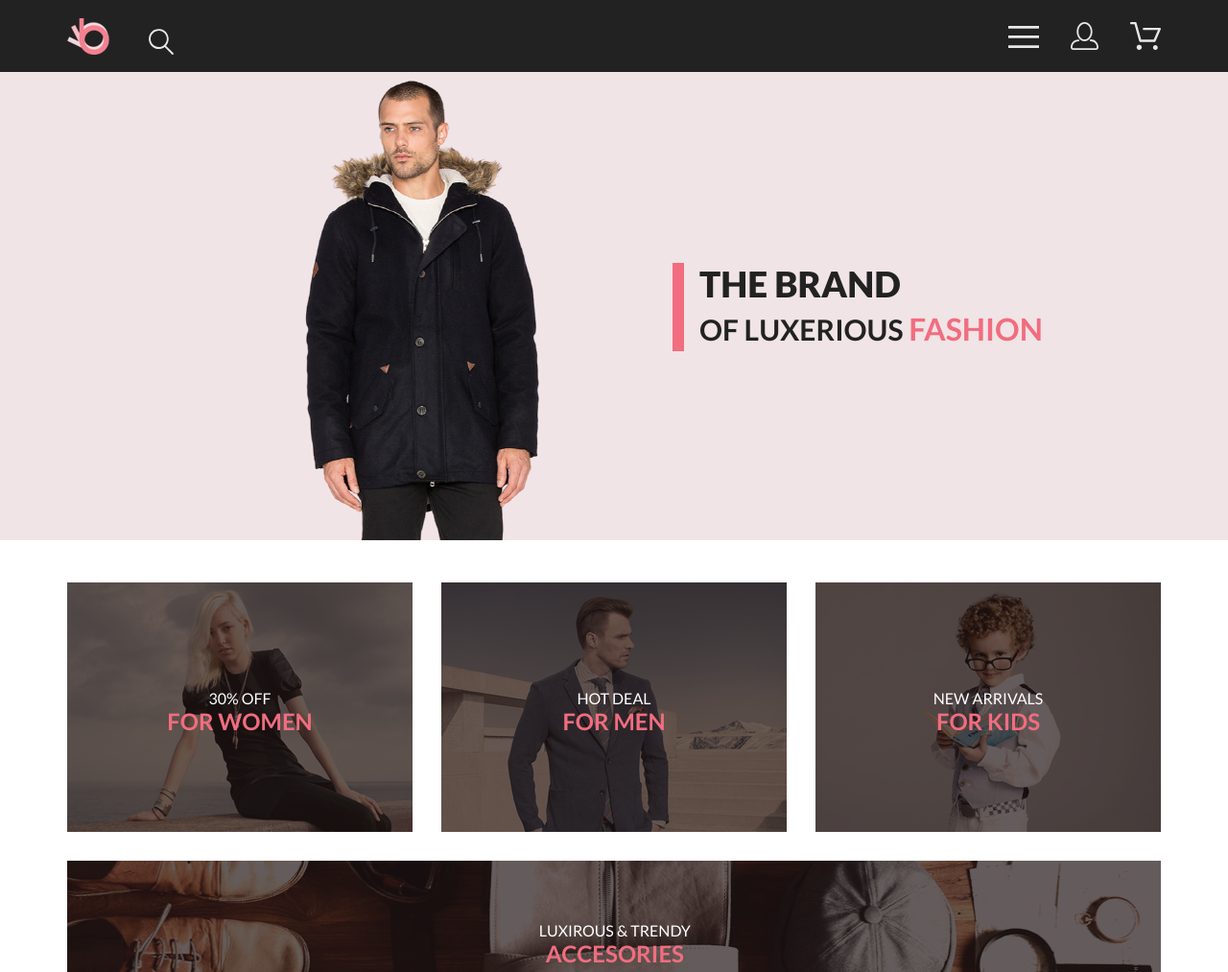
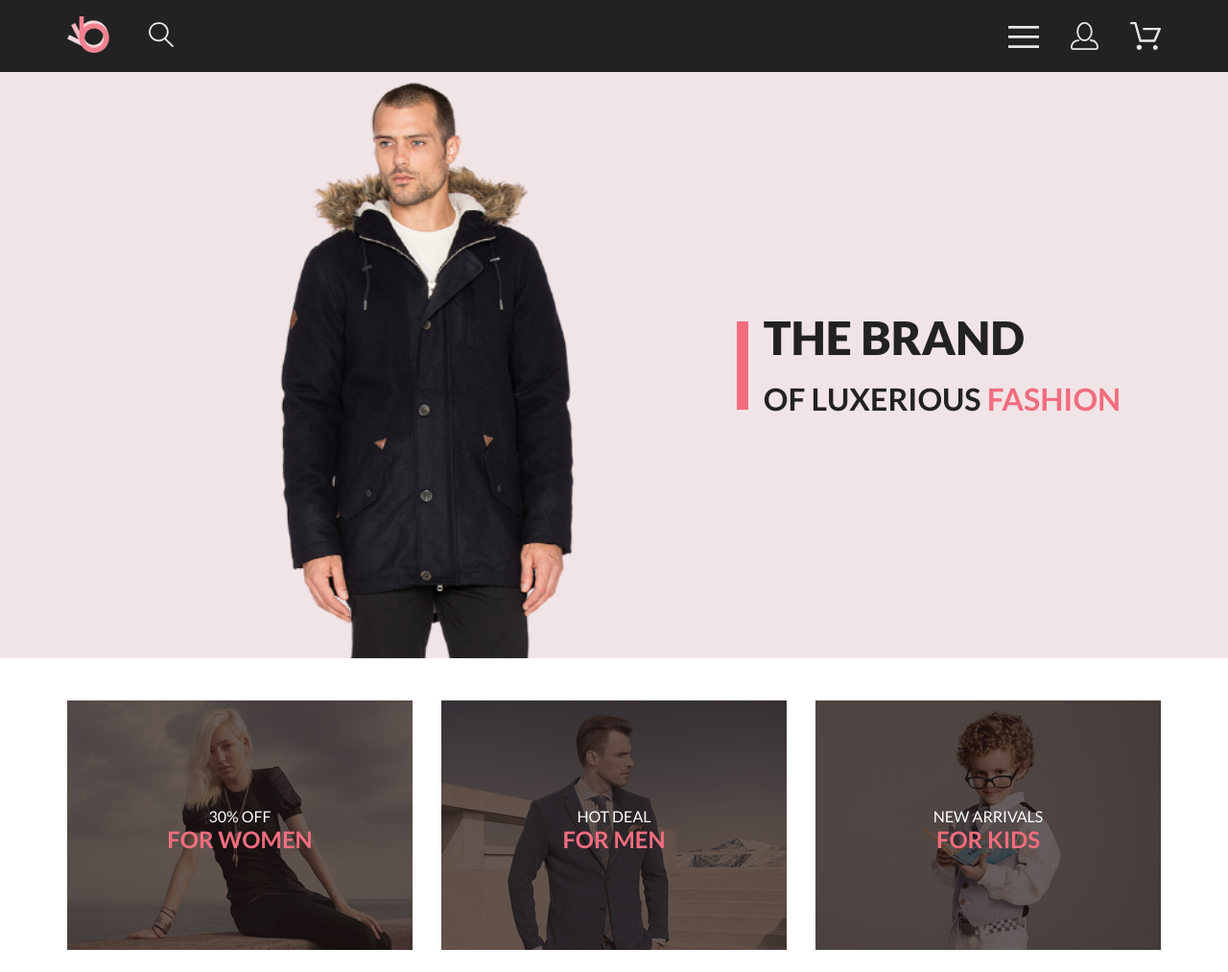
Before and after one commit to VladBorod/Adative-positioning.io, a plain HTML site: page index.html in a window 1280 px wide. Shown: the top 1013 px of the page at 96% size. Drawn offline with Linux system fonts and the light colour scheme.

Commit message:
partially edited

```diff
--- a/index.html
+++ b/index.html
@@ -12,10 +12,11 @@
 </head>
 
 <body>
+    <div class="top">
         <div class="header center">
-        <div class="header_left">
-            <img class="header_logo" src="/img/headerLogo.png" alt="Logo">
-            <img class="header_search_button" src="/svg/headerSearchButton.svg" alt="Search button">
+            <div class="header__left">
+                <a href="index.html"><img class="header_logo" src="/img/headerLogo.png" alt="Logo"></a>
+                <a href="#"><img class="header_search_button" src="/svg/headerSearchButton.svg" alt="Search button"></a>
             </div>
             <img class="header_menu_buttons" src="/svg/menuHeaderButtons.svg" alt="Menu buttons">
         </div>
@@ -120,6 +121,7 @@
             </button>
 
         </div>
+    </div>
 </body>
 
 </html>
--- a/style.css
+++ b/style.css
@@ -1,14 +1,30 @@
 * {
     padding: 0;
     margin: 0;
+}
+
+a {
+    text-decoration: none;
+}
+
+img {
+    max-width: 100%;
+}
+
+summary::-webkit-details-marker {
+    display: none;
 }
 
 
 /* MAIN --------------------------- */
 
 body {
-    /* width: 1140px; */
     font-family: 'Lato', sans-serif;
+}
+
+.top {
+    position: relative;
+    overflow: hidden;
 }
 
 .center {
@@ -20,24 +36,33 @@ body {
 /* HEADER ------------------------- */
 
 .header {
-    width: 1140px;
-    height: 75px;
-    background-color: #222;
+    min-height: 75px;
+    background: #222222;
+    display: -webkit-box;
+    display: -ms-flexbox;
     display: flex;
+    -webkit-box-orient: horizontal;
+    -webkit-box-direction: normal;
+    -ms-flex-direction: row;
     flex-direction: row;
+    -ms-flex-wrap: wrap;
+    flex-wrap: wrap;
+    -webkit-box-pack: justify;
+    -ms-flex-pack: justify;
     justify-content: space-between;
+    -webkit-box-align: center;
+    -ms-flex-align: center;
     align-items: center;
 }
 
-.header_left {
+.header__left {
+    display: -webkit-box;
+    display: -ms-flexbox;
     display: flex;
-    align-items: flex-end;
-    justify-content: center;
-    align-content: center;
-    flex-wrap: nowrap;
-    flex-direction: row;
+    -webkit-box-align: center;
+    -ms-flex-align: center;
+    align-items: center;
     gap: 41px;
-    /* padding-right: 1258px; */
 }
 
 .header_logo {
@@ -54,6 +79,8 @@ body {
 }
 
 .header_menu_buttons {
+    display: -webkit-box;
+    display: -ms-flexbox;
     width: 158.996px;
     height: 29px;
     flex-shrink: 0;
@@ -64,8 +91,11 @@ body {
 /* BRAND ------------------------ */
 
 .brand {
+    display: -webkit-box;
+    display: -ms-flexbox;
     background-color: #F1E4E6;
-    width: 1140px;
+    padding-left: calc(50% - 800px);
+    padding-right: calc(50% - 800px);
     display: flex;
     flex-direction: row;
     flex-wrap: nowrap;
@@ -75,25 +105,26 @@ body {
     gap: 16px;
 }
 
+.brand_man_img {
+    width: 50%;
+}
+
 .brand_text {
     color: #222;
     font-family: "Lato";
-    font-size: 37px;
+    font-size: 48px;
     font-style: normal;
     font-weight: 900;
-    line-height: normal;
-    width: 377px;
-    height: 93px;
-    font-weight: 900;
+    line-height: 58px;
 }
 
 .brand_text_luxerious {
     color: #222;
     font-family: "Lato";
-    font-size: 30px;
+    font-size: 32px;
     font-style: normal;
     font-weight: 700;
-    line-height: normal;
+    line-height: 38px;
 }
 
 .brand_text_fashion {
@@ -102,8 +133,11 @@ body {
     font-size: 32px;
     font-style: normal;
     font-weight: 700;
-    line-height: normal;
+    line-height: 38px;
 }
+
+
+/* OFFER -------------------- */
 
 .offer {
     width: 1140px;
@@ -131,24 +165,30 @@ body {
 .offer_front_img_123 {
     width: 360px;
     height: 260px;
+    /* width: 100%;
+    height: 100%; */
     position: absolute;
 }
 
 .offer_back_img_123 {
     width: 360px;
     height: 260px;
+    /* width: 100%;
+    height: 100%; */
     position: absolute;
 }
 
 .offer_front_img_4 {
-    width: 1140px;
-    height: 180px;
+    /* width: 1140px; */
+    /* height: 180px; */
+    min-height: 180px;
     position: absolute;
 }
 
 .offer_back_img_4 {
-    width: 1140px;
-    height: 180px;
+    /* width: 1140px; */
+    /* height: 180px;   */
+    min-height: 180px;
     position: absolute;
 }
 
```
Lines whose indentation alone changed are shown as unchanged.
